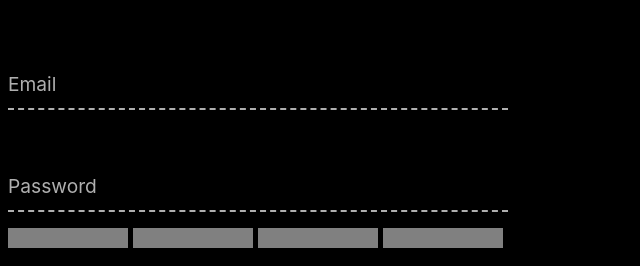
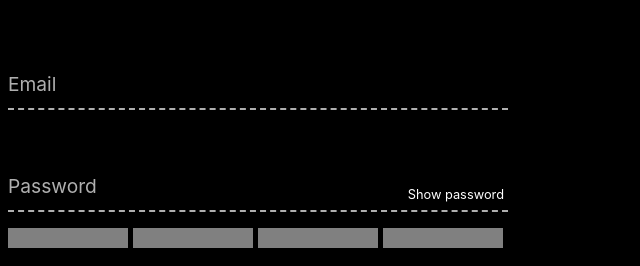
Before and after one commit to Hereiam123/Password-Validation-Meter, a Svelte app: page / in a window 1280 px wide. Shown: the top 266 px of the page, without its empty margins (0-640 px from the left). Built offline with nearby package versions, Linux system fonts and the light colour scheme.

Commit message:
Show password on hover over help ttoltip for password field

```diff
--- a/src/App.svelte
+++ b/src/App.svelte
@@ -1,6 +1,7 @@
 <script>
   let strength = 0;
   let validations = [];
+  let showPassword = false;
 
   function validatePassword(e) {
     const password = e.target.value;
@@ -114,6 +115,14 @@
   .bar-4 {
     background: linear-gradient(to right, yellowgreen, green);
   }
+
+  .toggle-password {
+    position: absolute;
+    cursor: help;
+    font-size: 0.8rem;
+    right: 0.25rem;
+    bottom: 0.5rem;
+  }
 </style>
 
 <main>
@@ -124,13 +133,19 @@
     </div>
     <div class="field">
       <input
-        type="password"
+        type={showPassword ? 'text' : 'password'}
         name="password"
         placeholder="
         "
         class="input"
         on:input={validatePassword} />
       <label for="password" class="label">Password</label>
+      <span
+        class="toggle-password"
+        on:mouseenter={() => (showPassword = true)}
+        on:mouseleave={() => (showPassword = false)}>
+        Show password
+      </span>
     </div>
     <div class="strength">
       <span class="bar bar-1" class:bar-show={strength > 0} />
```
